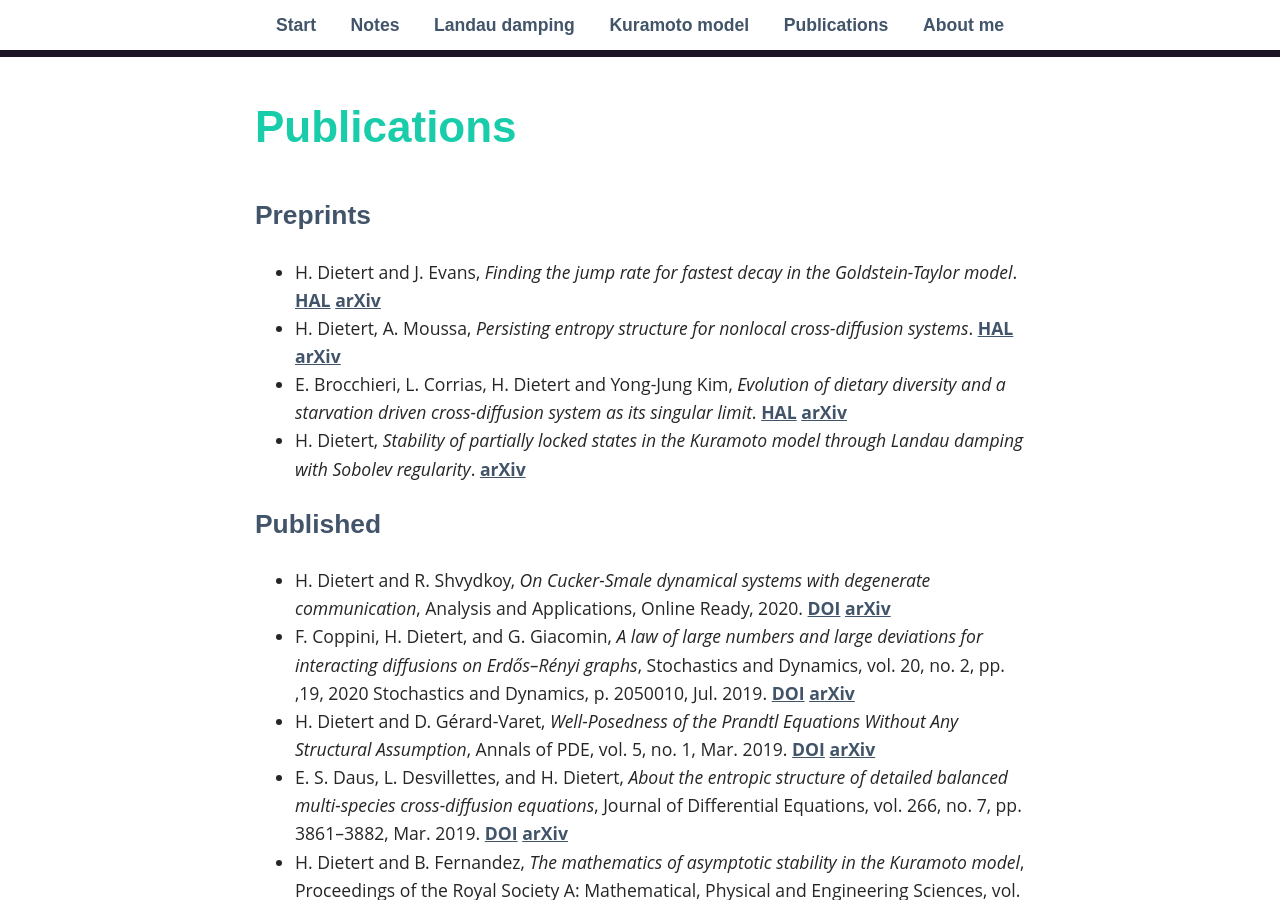
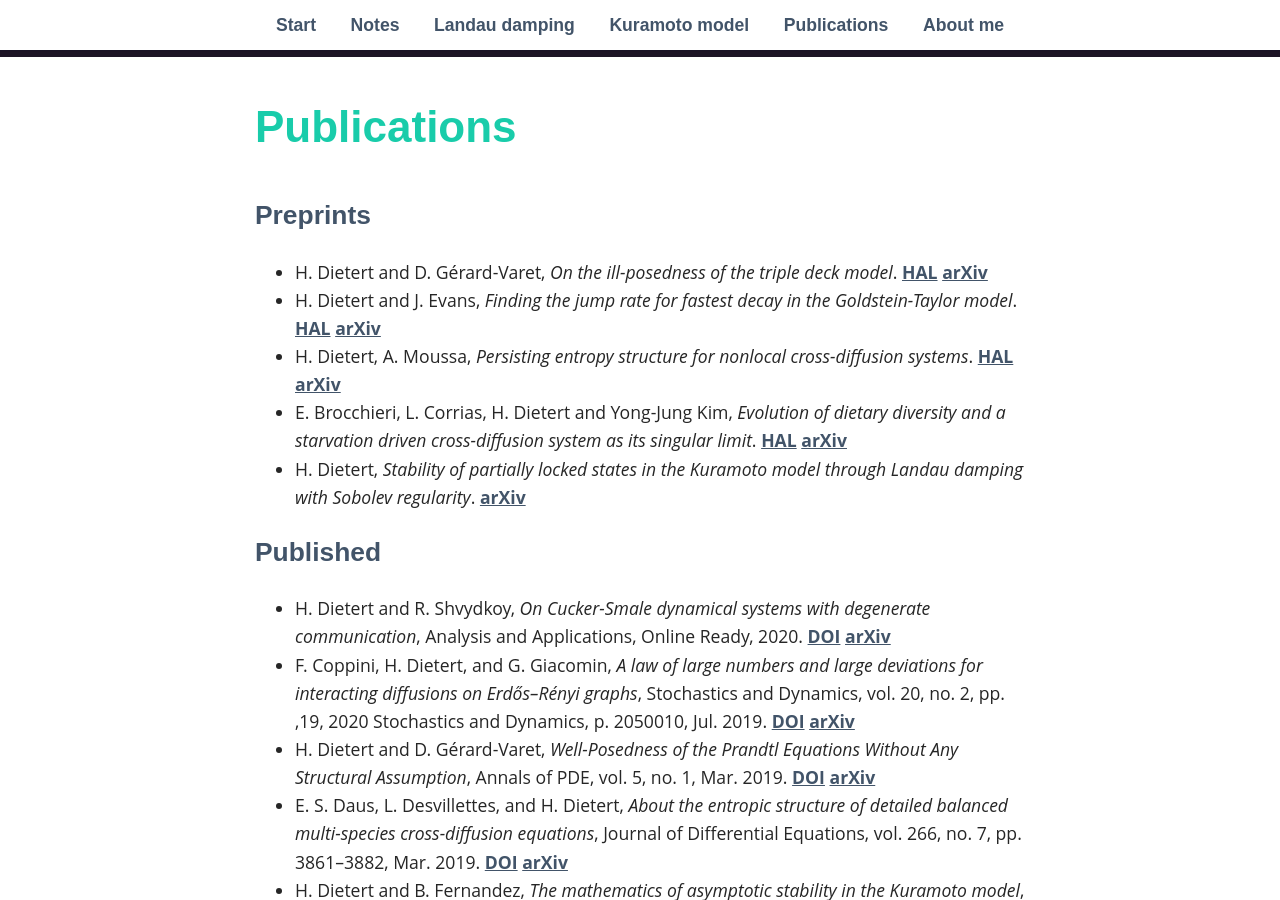
Before and after one commit to hdietert/hdietert.github.io, a Jekyll site: the page built from publications.md, in a window 1280 px wide and 900 px high, scrolled down 443 px. Built offline with Jekyll 4.4.1, drawn with Linux system fonts in a browser that asks for light colours.

Commit message:
new preprint

```diff
--- a/publications.md
+++ b/publications.md
@@ -5,6 +5,9 @@ permalink: /publications/
 ---
 
 ## Preprints
+- H. Dietert and D. Gérard-Varet, *On the ill-posedness of the triple deck model*.
+  [HAL](https://hal.archives-ouvertes.fr/hal-00674093v)
+  [arXiv](https://arxiv.org/abs/2105.02053)
 - H. Dietert and J. Evans, *Finding the jump rate for fastest decay in
   the Goldstein-Taylor model*.
   [HAL](https://hal.archives-ouvertes.fr/hal-03171498)
```
